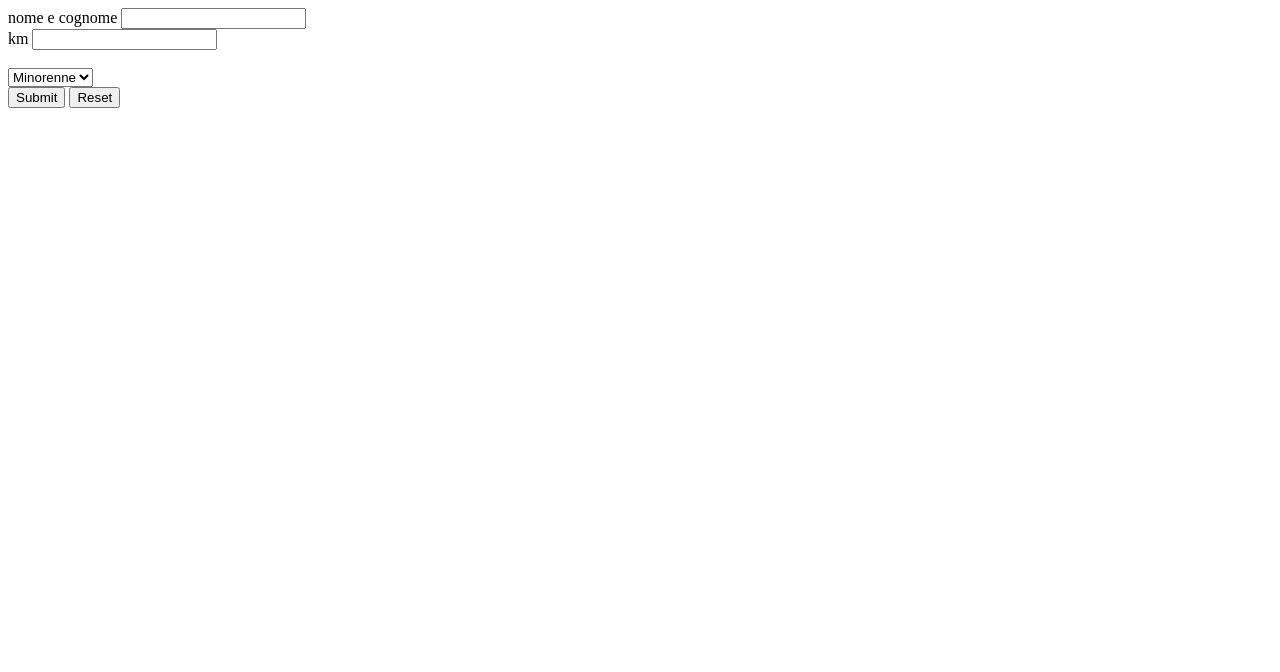
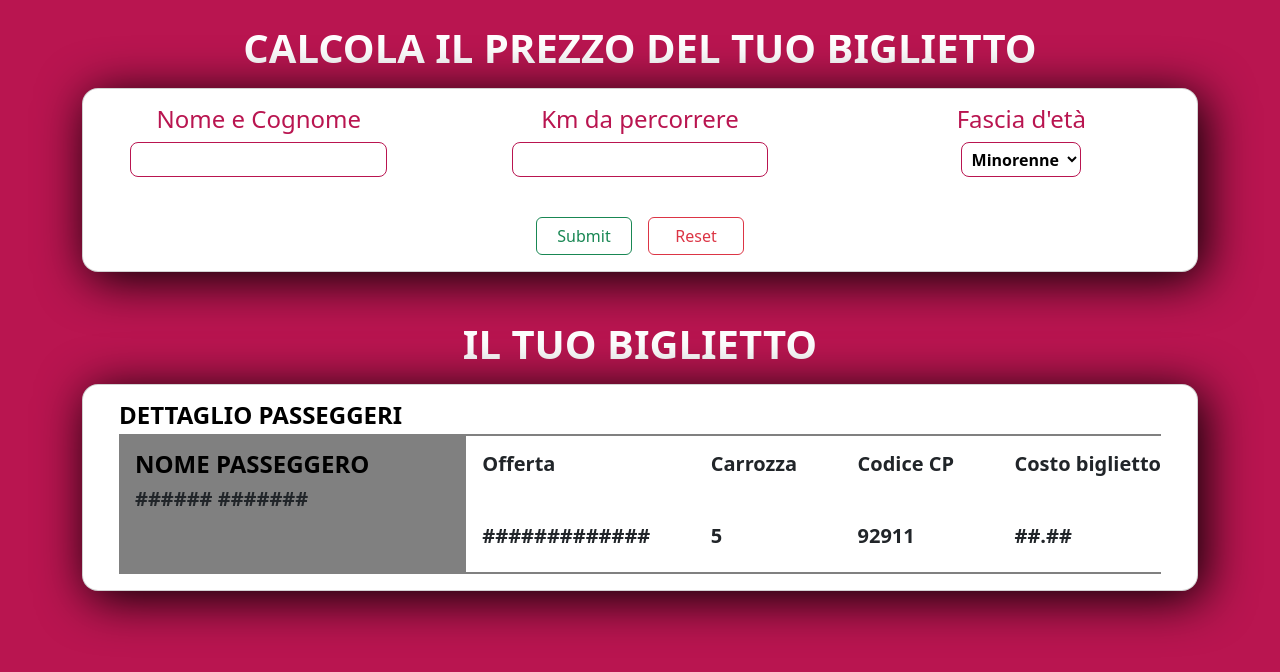
Before and after one commit to micheleTummolo/js-biglietto-treno-form, a plain HTML site: page index.html in a window 1280 px wide. Drawn offline with nearby package versions, Linux system fonts and the light colour scheme.

Commit message:
Done Structure and Style

```diff
--- /dev/null
+++ b/css/style.css
@@ -0,0 +1,51 @@
+* {
+    margin: 0;
+    padding: 0;
+    box-sizing: border-box;
+}
+
+body {
+    background-color: #B91550;
+}
+
+h1 {
+    font-weight: 700;
+}
+
+.card form {
+    width: 33%;
+}
+
+.card h4 {
+    color: #B91550;
+}
+
+.card input, .card select {
+    border: 1px solid #B91550;
+    text-align: center;
+    padding: .3rem;
+    border-radius: .5rem;
+    font-weight: 600;
+}
+
+.card button {
+    width: 6rem;
+}
+
+.my_card {
+    border-radius: 1rem;
+    box-shadow: 6px 7px 50px black;
+}
+
+.col_dx {
+    background-color: #808080;
+}
+
+.card_2 h4 {
+    color: black;
+}
+
+.border_grey {
+    border-top: 2px solid #808080;
+    border-bottom: 2px solid #808080;
+}
--- a/index.html
+++ b/index.html
@@ -4,25 +4,105 @@
     <meta charset="UTF-8">
     <meta http-equiv="X-UA-Compatible" content="IE=edge">
     <meta name="viewport" content="width=device-width, initial-scale=1.0">
-    <title>Document</title>
+
+    <!-- Bootstrap CSS only -->
+    <link href="https://cdn.jsdelivr.net/npm/bootstrap@5.2.3/dist/css/bootstrap.min.css" rel="stylesheet" integrity="sha384-rbsA2VBKQhggwzxH7pPCaAqO46MgnOM80zW1RWuH61DGLwZJEdK2Kadq2F9CUG65" crossorigin="anonymous">
+
+    <!-- Style -->
+    <link rel="stylesheet" href="css/style.css">
+
+    <title>Biglietto treno</title>
+    <link rel="icon" type="image/x-icon" href="/img/icon.png">
 </head>
 <body>
-    <form id="my_form">
-        nome e cognome
+    <div class="container">
+        <div class="row d-flex justify-content-center mt-4">
+            <div class="col text-center">
+                <h1 class="text-white">CALCOLA IL PREZZO DEL TUO BIGLIETTO</h1>
+
+                <div class="card bg-white my_card mt-3">
+                    <div class="row d-flex justify-content-between mt-3">
+                        <form class="my_form">
+                            <h4>Nome e Cognome</h4>
                             <input type="text" id="name"><br>
-        km
+                        </form>
+
+                        <form class="my_form">
+                            <h4>Km da percorrere</h4>
                             <input type="text" id="km"><br><br>
-        <select id="age">
+                        </form>
+
+                        <form class="my_form">
+                            <h4>Fascia d'età</h4>
+                            <select id="age" class="bg-white">
                                 <option value="under18">Minorenne</option>
                                 <option value="18-65">18 - 65</option>
                                 <option value="over65">Over 65</option>
                             </select>
                         </form>
-    <button id="get_value">Submit</button>
-    <button id="reset">Reset</button>
+                    </div>
+
+                    <div class="row d-flex justify-content-center mt-3 mb-3">
+                        <button id="get_value" type="button" class="btn btn-outline-success me-3">Submit</button>
+                        <button id="reset" type="button" class="btn btn-outline-danger">Reset</button>
+                    </div>
+                </div>
+            </div>
+        </div>
+
+        <div class="row d-flex justify-content-center mt-5">
+            <div class="col text-center">
+                <h1 class="text-white">IL TUO BIGLIETTO</h1>
+
+                <div class="card card_2 bg-white my_card mt-3 text-start py-3 px-5">
+                    <div class="row">
+                        <div class="col-4 p-0">
+                            <h4 class="fw-bolder m-0">DETTAGLIO PASSEGGERI</h4>
+                        </div>
+                    </div>
+
+                    <div class="row d-flex mt-1">
+                        <div class="col-4 col_dx p-3">
+                            <h4 class="fw-bolder">NOME PASSEGGERO</h4>
+                            <h5 id="passenger_name" class="fw-bolder">###### #######</h5>
+                        </div>
+                        <div class="col-8 d-flex justify-content-between p-0 border_grey ps-3 py-3">
+                            <div>
+                                <h5 class="fw-bolder mb-5">Offerta</h5>
+                                <h5 id="discount" class="fw-semibold">#############</h5>
+                            </div>
+                            <div>
+                                <h5 class="fw-bolder mb-5">Carrozza</h5>
+                                <h5 class="fw-semibold">5</h5>
+                            </div>
+                            <div>
+                               <h5 class="fw-bolder mb-5">Codice CP</h5>
+                               <h5 class="fw-semibold">92911</h5>
+                            </div>
+                            <div>
+                                <h5 class="fw-bolder mb-5">Costo biglietto</h5>
+                                <h5 id="price" class="fw-semibold">##.##</h5>
+                            </div>
+
+                        </div>
+                    </div>
+                </div>
+            </div>
+        </div>
+        <div class="row">
+            <div class="col">
+
+            </div>
+        </div>
+    </div>
+
+
 </body>
 
 <!-- Script calcolo prezzo biglietto -->
 <script type="text/javascript" src="js/script.js"></script>
 
+<!-- JavaScript Bundle with Popper -->
+<script src="https://cdn.jsdelivr.net/npm/bootstrap@5.2.3/dist/js/bootstrap.bundle.min.js" integrity="sha384-kenU1KFdBIe4zVF0s0G1M5b4hcpxyD9F7jL+jjXkk+Q2h455rYXK/7HAuoJl+0I4" crossorigin="anonymous"></script>
+
 </html>
--- a/js/script.js
+++ b/js/script.js
@@ -31,21 +31,26 @@ button.addEventListener ('click', function(){
     if (age_value == "under18"){
         prezzo_finito = tot_prezzo_km * 0.8;
         console.log (prezzo_finito + " Prezzo con 20% di sconto");
+        document.getElementById ('discount').innerHTML = "Scontato 20%";
     }
     else if (age_value == "over65"){
         prezzo_finito = tot_prezzo_km * 0.6;
         console.log (prezzo_finito + " Prezzo con 40% di sconto");
+        document.getElementById ('discount').innerHTML = "Scontato 40%";
     }
     else {
         prezzo_finito = tot_prezzo_km;
         console.log (prezzo_finito + " Prezzo no sconto");
+        document.getElementById ('discount').innerHTML = "Biglietto standard";
     }
 
     prezzo_arrotondato = prezzo_finito.toFixed(2);
+    console.log (prezzo_arrotondato + " Prezzo arrotondato")
+
+    document.getElementById ('passenger_name').innerHTML = name_value;
+    document.getElementById ('price').innerHTML = prezzo_arrotondato;
 });
 
 reset.addEventListener ('click', function(){
-    document.getElementById("my_form").reset();
+    document.getElementsByClassName("my_form").reset();
 })
-
-/* document.getElementById ('tot_viaggio').innerHTML = ("Prezzo finito: ") + prezzo_arrotondato; */
```
Also changed, not shown: img/icon.png (added). Lines whose indentation alone changed are shown as unchanged.
